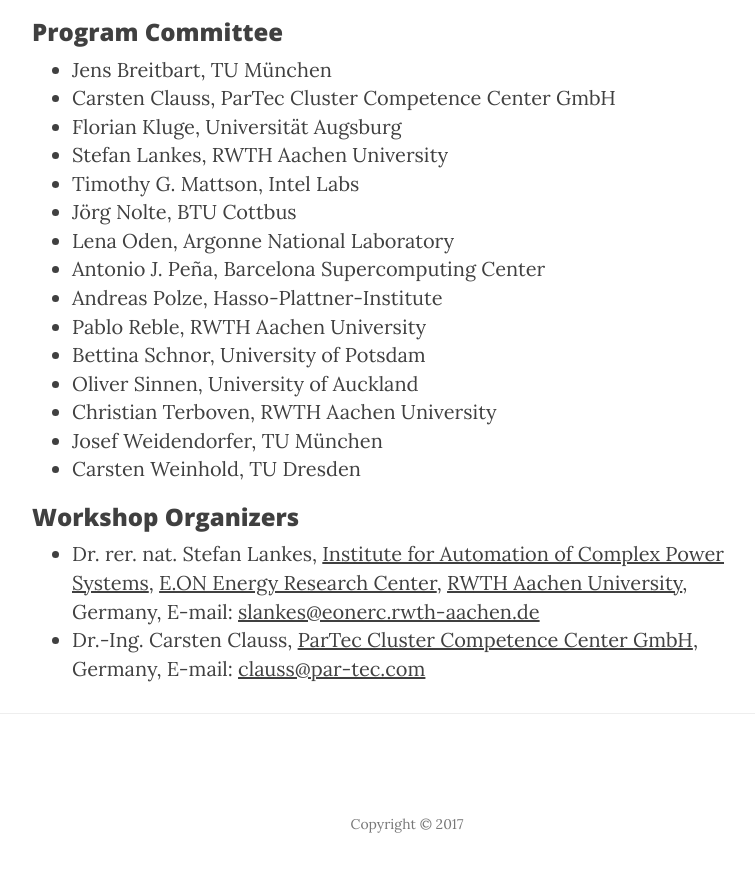
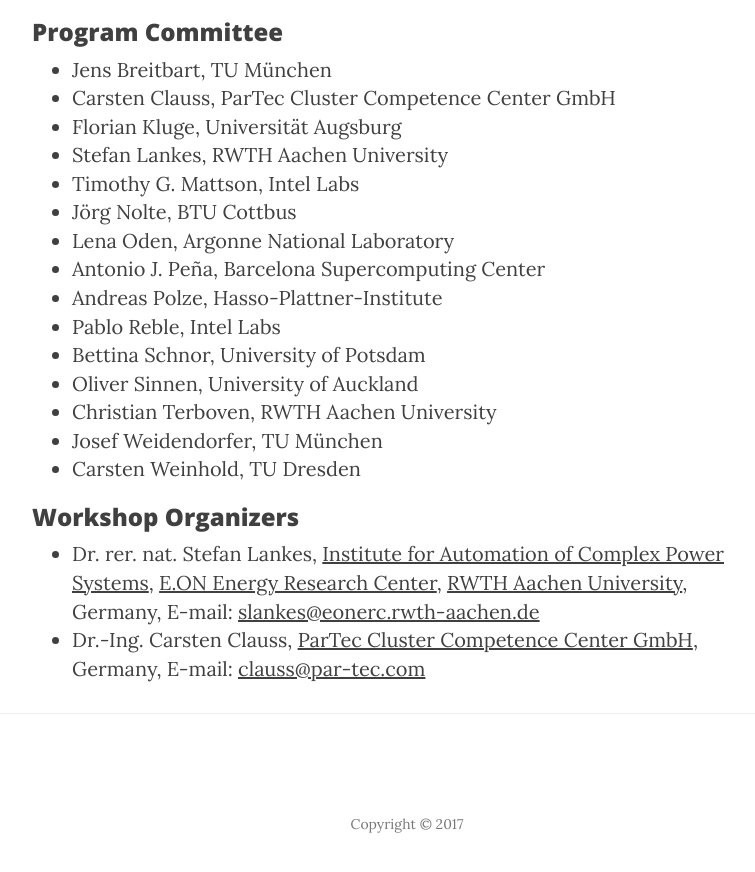
Before and after one commit to WROME/wrome.github.io, a Jekyll site: the page built from compostela2017.md, in a window 1280 px wide and 900 px high, scrolled down 2862 px. Shown: the top 872 px of the window, without its empty margins (233-988 px from the left). Built offline with Jekyll 4.4.1, drawn with Linux system fonts in a browser that asks for light colours; nearby versions of some CDN libraries.

Commit message:
Fixed Pablo's affiliation

```diff
--- a/compostela2017.md
+++ b/compostela2017.md
@@ -68,7 +68,7 @@
 * Lena Oden, Argonne National Laboratory
 * Antonio J. Peña, Barcelona Supercomputing Center
 * Andreas Polze, Hasso-Plattner-Institute
-* Pablo Reble, RWTH Aachen University
+* Pablo Reble, Intel Labs
 * Bettina Schnor, University of Potsdam
 * Oliver Sinnen, University of Auckland
 * Christian Terboven, RWTH Aachen University
```
